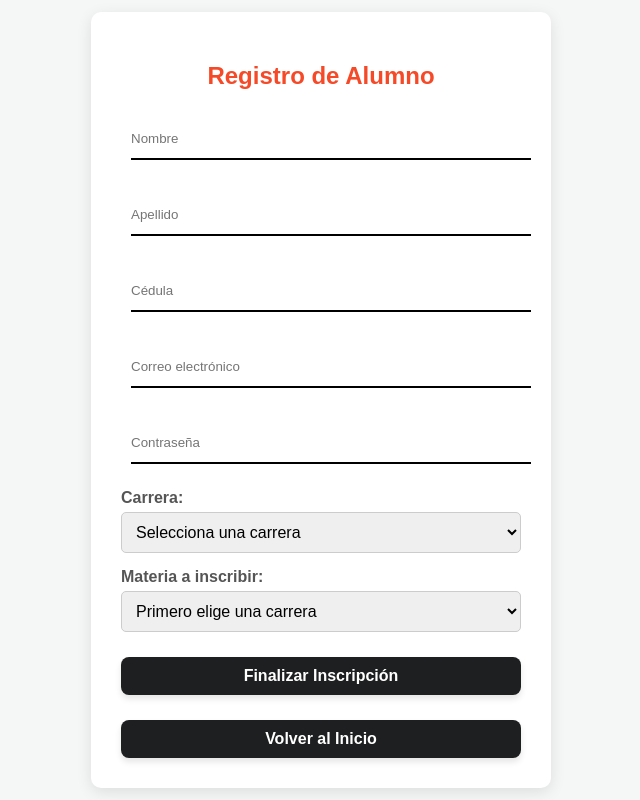
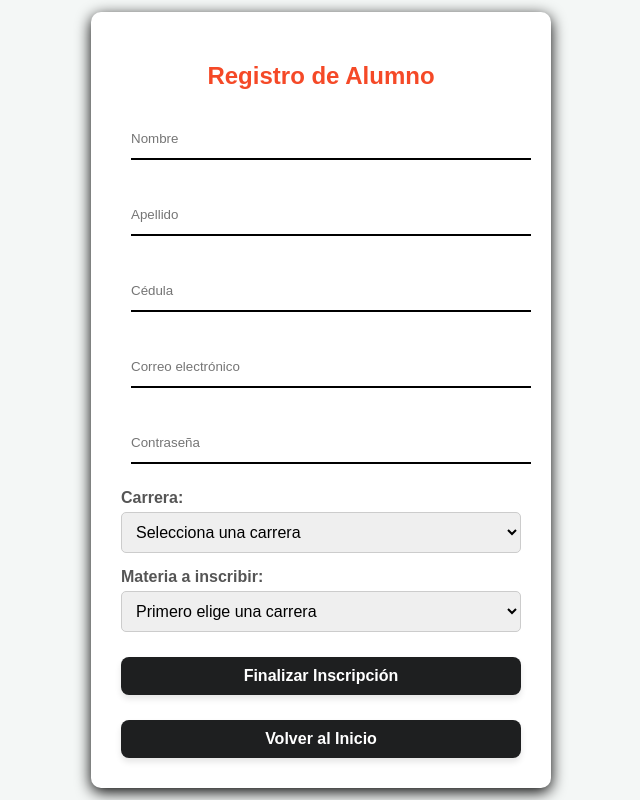
Before and after one commit to TrvpChylt/Sistema_Universidad, a Flask app: page /registro in a window 1280 px wide. Shown: the whole page, without its empty margins (319-959 px from the left). Run offline with Flask 3, Linux system fonts and the light colour scheme; data that the repository does not hold is empty.

Commit message:
cambios en el apartado de inscripcion

```diff
--- a/static/Inscripcion.css
+++ b/static/Inscripcion.css
@@ -12,7 +12,7 @@ body {
     background: white;
     padding: 30px;
     border-radius: 10px;
-    box-shadow: 0 4px 15px rgba(0,0,0,0.1);
+    box-shadow: 0 4px 15px rgba(0,0,0,10);
     width: 100%;
     max-width: 400px;
 }
```
